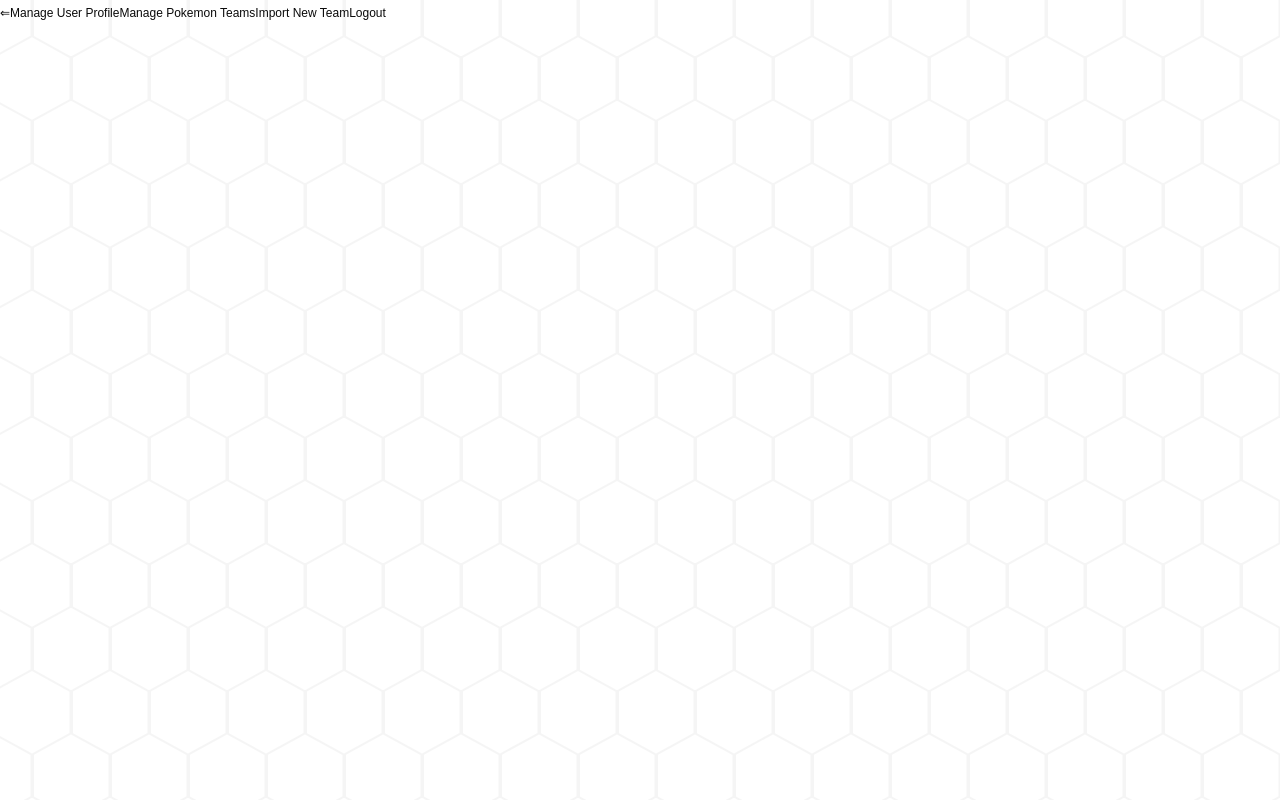
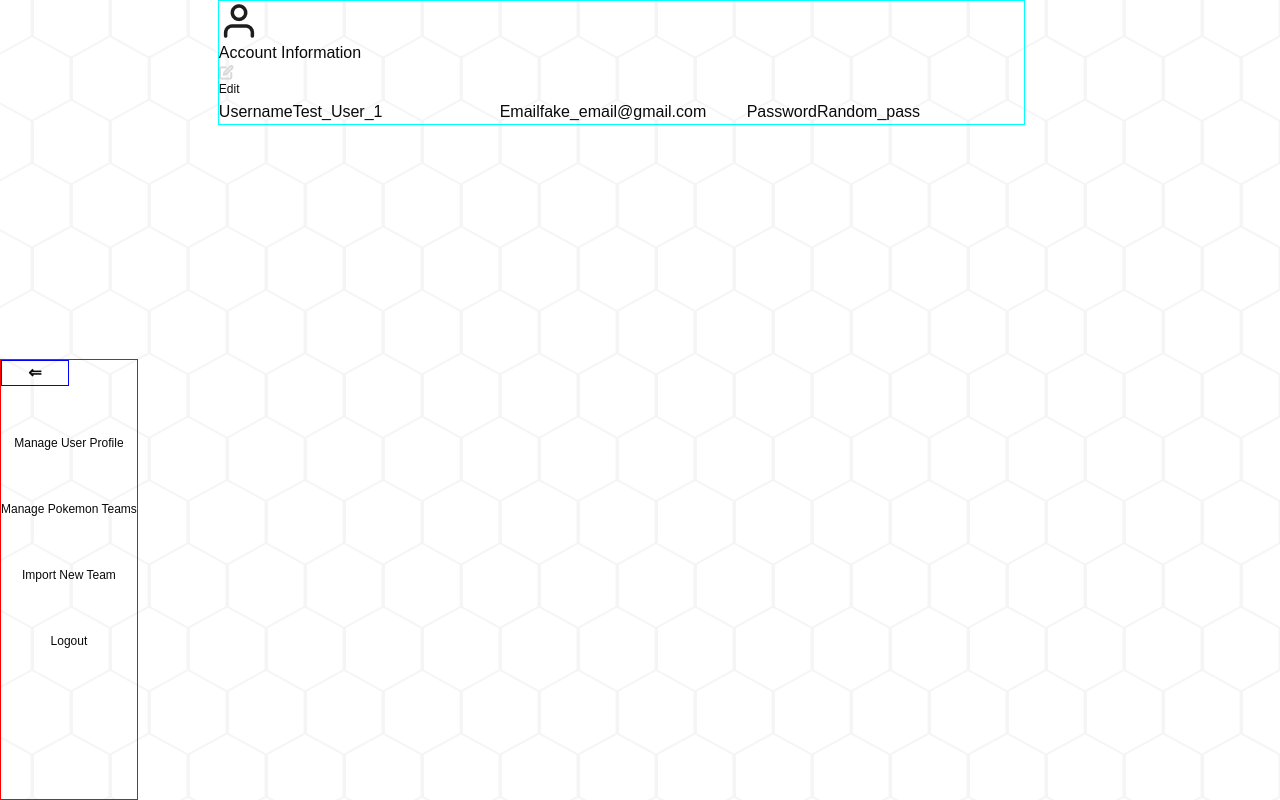
Before and after one commit to fantae2226/capstone_pokemon, a React (Vite) app in the folder pokemon-comp/: page /user-settings in a window 1280 px wide. Built offline with nearby package versions, Linux system fonts and the light colour scheme; no server answers.

Commit message:
added navbar and account info skeleton to user settings page

```diff
--- a/pokemon-comp/src/components/UserSettings/UserSettings.css
+++ b/pokemon-comp/src/components/UserSettings/UserSettings.css
@@ -0,0 +1,39 @@
+.relative{
+    display: flex;
+    gap: 5rem;
+}
+
+/* Navbar Styling */
+.user_settings_nav{
+    margin-top: 35%;
+    display: flex;
+    flex-direction: column;
+    border: 1px solid red;
+    gap: 3rem;
+    width: fit-content;
+}
+
+.return_btn{
+    border: 1px solid blue;
+    width: 50%;
+    font-weight: bolder;
+    font-size: 16px;
+}
+
+/* User Profile Styling */
+
+.account_info_container{
+    border: 1px solid cyan;
+}
+
+/* Teams Styling */
+
+.pokemon_teams_container{
+    border: 1px solid purple;
+}
+
+/* Imports Styling */
+
+.import_teams_container{
+    border: 1px solid green;
+}
--- a/pokemon-comp/src/components/UserSettings/UserSettings.tsx
+++ b/pokemon-comp/src/components/UserSettings/UserSettings.tsx
@@ -1,9 +1,22 @@
 import { HexagonBackground } from '../animate-ui/components/backgrounds/hexagon';
 import { useNavigate } from 'react-router-dom';
+import { useState } from 'react';
 
+import User from '../../assets/User.png';
+import Edit from '../../assets/Edit.png';
+
+import './UserSettings.css'
 
 export default function UserSettings(){
     const navigate = useNavigate();
+
+    type Tab = "user_profile" | "pokemon_teams" | "import_team";
+
+    const [tab, setTab] = useState<Tab>("user_profile");
+
+    async function editUserProfile(e: React.FormEvent){
+        e.preventDefault();
+    }
 
     return(
         <div className='relative min-h-screen'>
@@ -13,19 +26,84 @@ export default function UserSettings(){
                     <button className='return_btn'>
                         ⇐
                     </button>
-                    <button className='manage_userprofile'>
+                    <button className='manage_userprofile'
+                        onClick={() => setTab("user_profile")}
+                    >
                         Manage User Profile
                     </button>
-                    <button className='manage_teams'>
+                    <button className='manage_teams'
+                        onClick={() => setTab("pokemon_teams")}
+                    >
                         Manage Pokemon Teams
                     </button>
-                    <button className='import_teamdata'>
+                    <button className='import_teamdata'
+                        onClick={() => setTab("import_team")}
+                    >
                         Import New Team
                     </button>
                     <button className='logout_btn'>
                         Logout
                     </button>
                </div>
+
+                <div className='settings_container'>
+                    {tab === "user_profile" &&
+                        <div className='account_info_container'>
+                            <div className='account_info_header'>
+                                <img className='user_icon' src={User} />
+                                <p>Account Information</p>
+                                <button className='edit_account_info_btn'>
+                                    <img className='edit_icon' src={Edit} />
+                                    <p>Edit</p>
+                                </button>
+                            </div>
+                            <form className='user_info_form' onSubmit={editUserProfile}>
+
+                                <label htmlFor='username' className='username_input_label'>Username</label>
+                                <input
+                                    type="text"
+                                    id='username'
+                                    placeholder='Username'
+                                    className='username_input'
+                                    value="Test_User_1"
+                                />
+
+                                <label htmlFor='email' className='email_input_label'>Email</label>
+                                <input
+                                    type="text"
+                                    id='email'
+                                    placeholder='Email'
+                                    className='email_input'
+                                    value="fake_email@gmail.com"
+                                />
+
+                                <label htmlFor='password' className='password_input_label'>Password</label>
+                                <input
+                                    type="text"
+                                    id='password'
+                                    placeholder='Password'
+                                    className='password_input'
+                                    value="Random_pass"
+                                />
+
+                            </form>
+
+                        </div>
+                    }
+
+                    {tab === "pokemon_teams" &&
+                        <div className="pokemon_teams_container">
+                            Teams will go here!
+                        </div>
+                    }
+
+                    {tab === "import_team" &&
+                        <div className="import_teams_container">
+                            Imports will go here!
+                        </div>
+                    }
+                </div>
+
             </div>
         </div>
     )
```
Also changed, not shown: pokemon-comp/src/assets/Edit.png (added).
